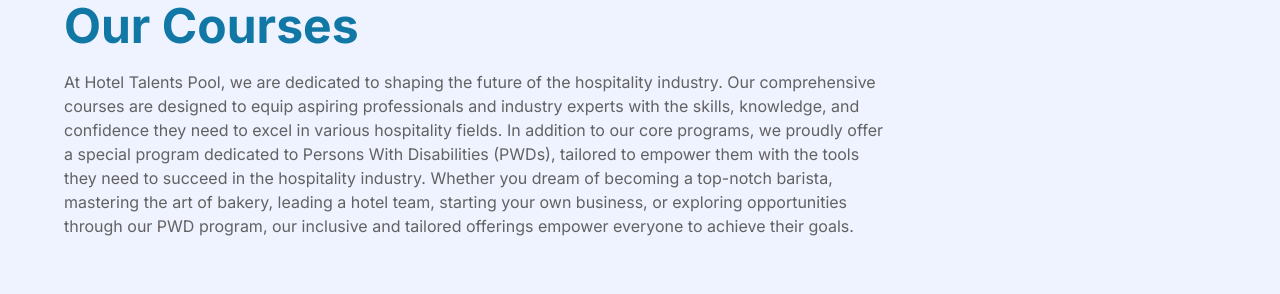
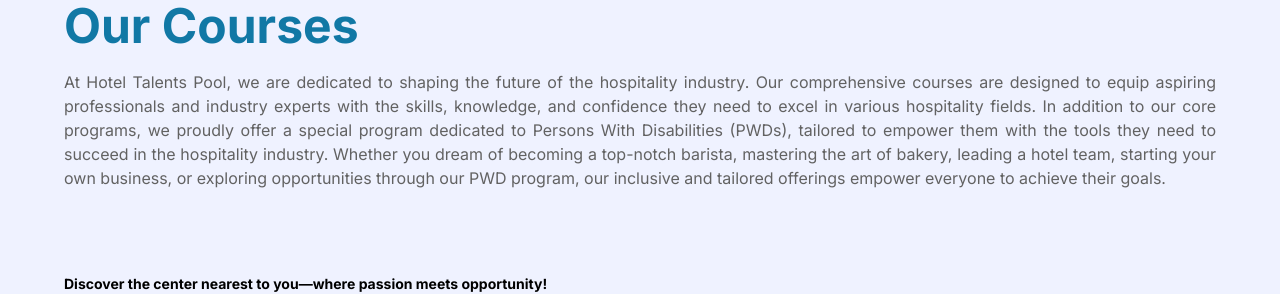
Before and after one commit to mbonikev/hotel_talents_pool, a React (Vite) app: page /#/courses in a window 1280 px wide. Shown: the part 134-428 px from the top of the page. Built offline with nearby package versions, Linux system fonts and the light colour scheme; what ldrs would draw is missing.

Commit message:
Stalker-commit: src/pages/Courses.jsx

```diff
--- a/src/pages/Courses.jsx
+++ b/src/pages/Courses.jsx
@@ -30,7 +30,7 @@ function Courses() {
         <h1 className="text-5xl font-bold w-fit text-main-color">
           {CoursesSection.sectionTitle}
         </h1>
-        <h1 className=" max-w-[820px] text-left mt-3 text-[#626262]">
+        <h1 className=" max-w-[1200px] text-justify mt-3 text-[#626262]">
           {CoursesSection.intro[0]}
         </h1>
       </div>
```
